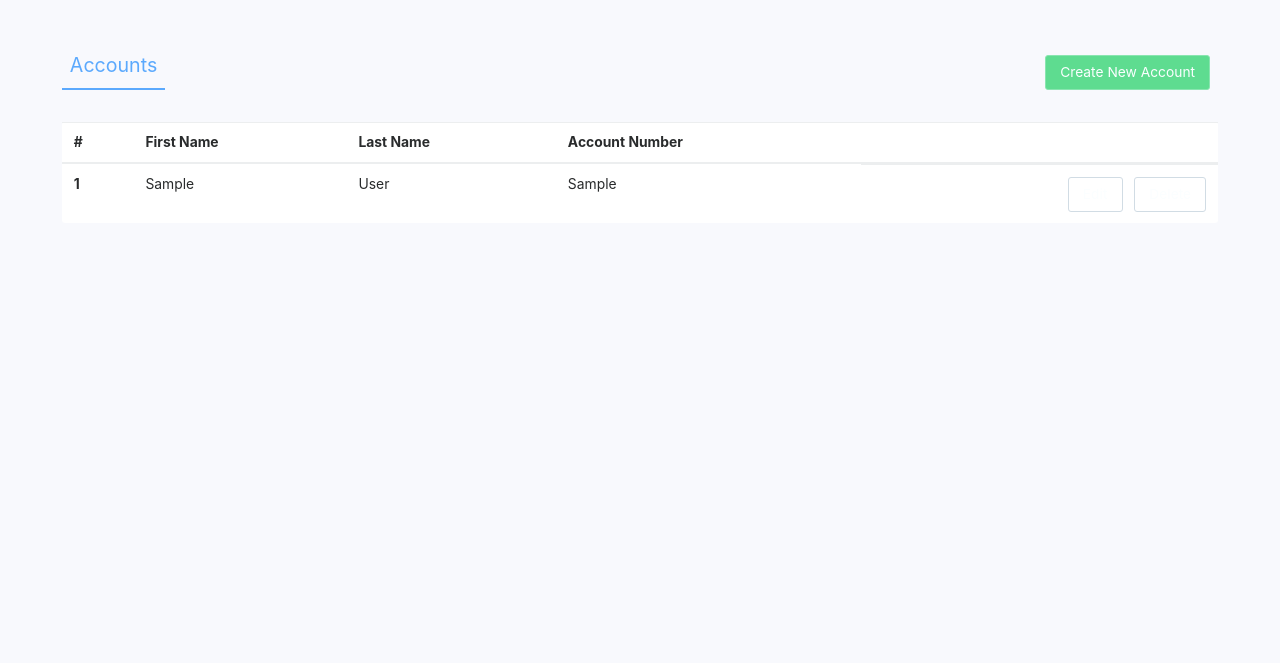
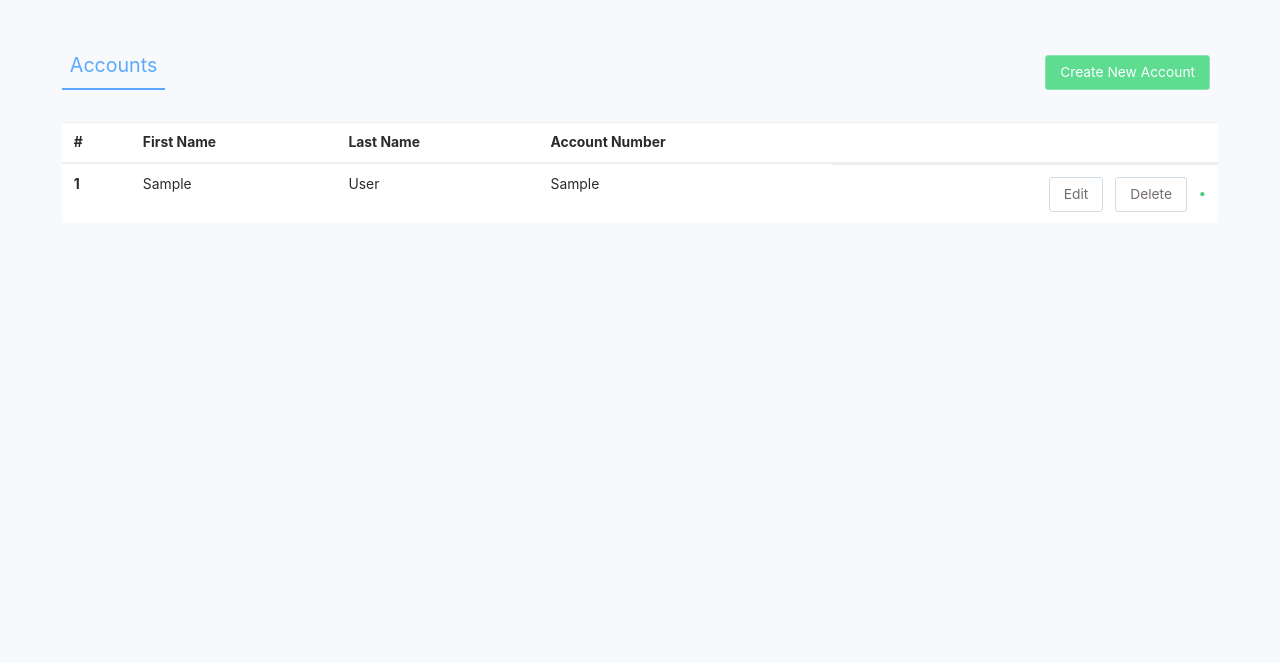
Before and after one commit to mfalade/qbank, a Django app: page /dashboard in a window 1280 px wide. Shown: the part 53-716 px from the top of the page. Run offline with Django 3.2, Linux system fonts and the light colour scheme; a user stored in the database is signed in; tables that the repository leaves empty hold one stand-in row (values such as "Sample post"); some libraries are stand-ins or nearby versions.

Commit message:
Add visual cue to help users know which account they are forbidden to deleted or not

```diff
--- a/accounts/templates/account_update.html
+++ b/accounts/templates/account_update.html
@@ -19,7 +19,7 @@
                             {{ form }}
                         </div>
                     </div>
-                    <input type="submit" class="btn btn-secondary blue-bg" value="Update account details" />
+                    <input type="submit" class="btn btn-info blue-bg" value="Update account details" />
                 </form>
             </div>
             </div>
--- a/authentication/static/authentication/css/custom.css
+++ b/authentication/static/authentication/css/custom.css
@@ -134,23 +134,6 @@
 a.btn:hover, .btn:hover  {
     cursor: pointer;
 }
-.btn-success {
-    border-color: #89E5B0;
-    background-color: #5EDC90;
-}
-.btn-success:hover {
-    border-color: #89E5B0;
-    background-color: #4ecc80;
-}
-.btn-secondary {
-    color: #736D71;
-    background: none;
-    border-color: #D1DCE4;
-}
-.btn-secondary:hover {
-    background-color: #fff;
-    border-color: #C4C5C1;
-}
 .info:hover {
     color: #5BA9FE!important;
     border-color: #5BA9FE;
@@ -198,6 +181,23 @@
     color: #e86464!important;
     border-color: #e86464;
 }
+.btn-success {
+    border-color: #89E5B0;
+    background-color: #5EDC90;
+}
+.btn-success:hover {
+    border-color: #89E5B0;
+    background-color: #4ecc80;
+}
+.btn-secondary {
+    color: #736D71!important;
+    background: none;
+    border-color: #D1DCE4;
+}
+.btn-secondary:hover {
+    background-color: #fff;
+    border-color: #C4C5C1!important;
+}
 /*------------------------------------------*/
 /*------------------------------------------*/
 
@@ -233,5 +233,12 @@
 .content-container {
     min-height: 83vh;
 }
+span.visual-clue {
+    padding-top: 8px;
+    color: #e86464;
+}
+span.visual-clue.allowed {
+    color: #4ecc80;
+}
 /*------------------------------------------*/
 /*------------------------------------------*/
--- a/templates/dashboard.html
+++ b/templates/dashboard.html
@@ -34,6 +34,7 @@
                         <a class="btn btn-secondary info" href="{% url "account:account_edit" account.id %}">Edit</a>
                         &nbsp; &nbsp;
                         <a class="btn btn-secondary danger" href="{% url "account:account_delete" account.id %}">Delete</a>
+                        <span class="visual-clue {% if account.creator == user %}allowed{% endif %}">&nbsp;&nbsp; &#8226; </span>
                     </td>
                     </tr>
                 {% endfor %}
```
Lines whose indentation alone changed are shown as unchanged.
